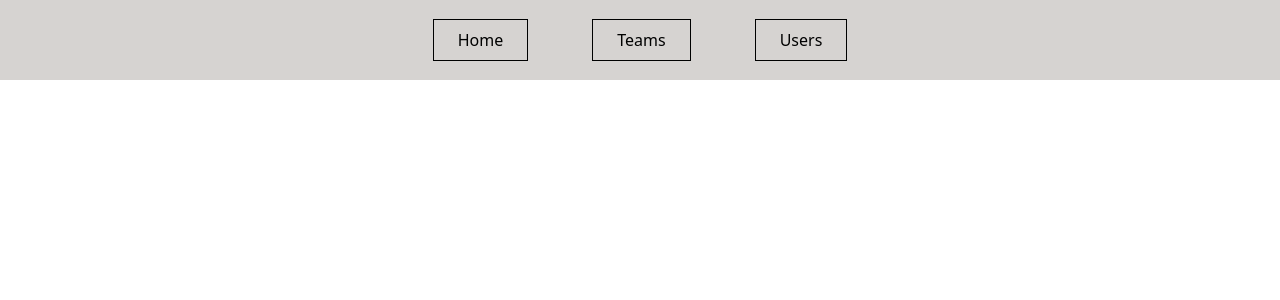
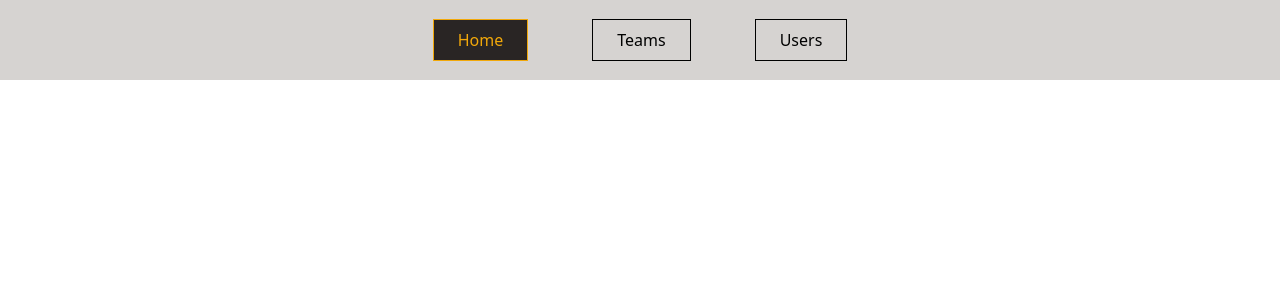
Before and after one commit to MK-Khan123/my-first-vue-app, a Vue app: page /home in a window 1280 px wide. Before the commit this address had no page. Shown: the top 300 px of the page. Built offline with nearby package versions, Linux system fonts and the light colour scheme.

Commit message:
Completed the folder structure

```diff
--- /dev/null
+++ b/src/components/Home.vue
@@ -0,0 +1,13 @@
+<template>
+    <div>
+        My First Vue App.
+    </div>
+</template>
+<script>
+export default {
+
+}
+</script>
+<style>
+
+</style>
--- /dev/null
+++ b/src/components/members/MembersItem.vue
@@ -0,0 +1,13 @@
+<template>
+    <div>
+
+    </div>
+</template>
+<script>
+export default {
+
+}
+</script>
+<style>
+
+</style>
--- /dev/null
+++ b/src/components/members/MembersList.vue
@@ -0,0 +1,8 @@
+<template>
+    <div>Members</div>
+</template>
+
+<script>
+export default {
+};
+</script>
--- a/src/components/nav/TheNavigation.vue
+++ b/src/components/nav/TheNavigation.vue
@@ -3,7 +3,7 @@
         <nav class="h-full">
             <ul class="m-0 p-0 h-full list-none flex justify-center items-center">
                 <li class="mx-8">
-                    <router-link to="/teams">Home</router-link>
+                    <router-link to="/home">Home</router-link>
                 </li>
                 <li class="mx-8">
                     <router-link to="/teams">Teams</router-link>
--- /dev/null
+++ b/src/components/teams/TeamItem.vue
@@ -0,0 +1,13 @@
+<template>
+    <div>
+
+    </div>
+</template>
+<script>
+export default {
+
+}
+</script>
+<style>
+
+</style>
--- /dev/null
+++ b/src/components/teams/TeamMembers.vue
@@ -0,0 +1,13 @@
+<template>
+    <div>
+
+    </div>
+</template>
+<script>
+export default {
+
+}
+</script>
+<style>
+
+</style>
--- /dev/null
+++ b/src/components/teams/TeamsList.vue
@@ -0,0 +1,10 @@
+<template>
+    <div>
+        TeamsList
+    </div>
+</template>
+
+<script>
+export default {
+};
+</script>
--- a/src/main.js
+++ b/src/main.js
@@ -4,10 +4,18 @@ import { createRouter, createWebHistory } from 'vue-router';
 
 import './index.css';
 import App from './App.vue';
+import Home from './components/Home.vue';
+import TeamsList from './components/teams/TeamsList.vue';
+import MembersList from './components/members/MembersList.vue';
 
 const router = createRouter({
     history: createWebHistory(),
-    routes: [],
+    routes: [
+        { name: 'home', path: '/home', component: Home, },
+        { name: 'teams', path: '/teams', component: TeamsList, },
+        { name: 'users', path: '/users', component: MembersList },
+    ],
+    linkActiveClass: 'active',
 });
 
 const app = createApp(App);
```
